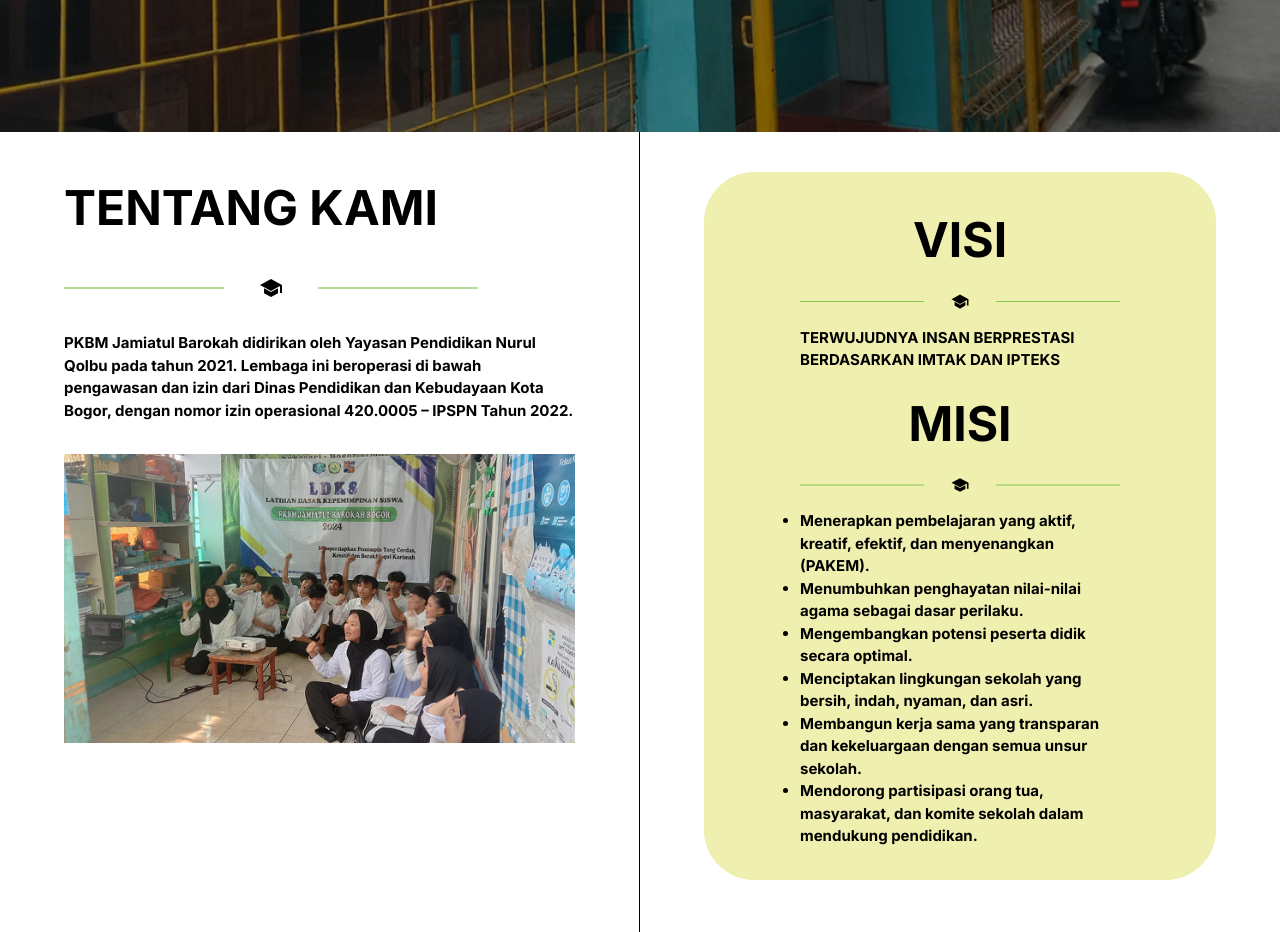
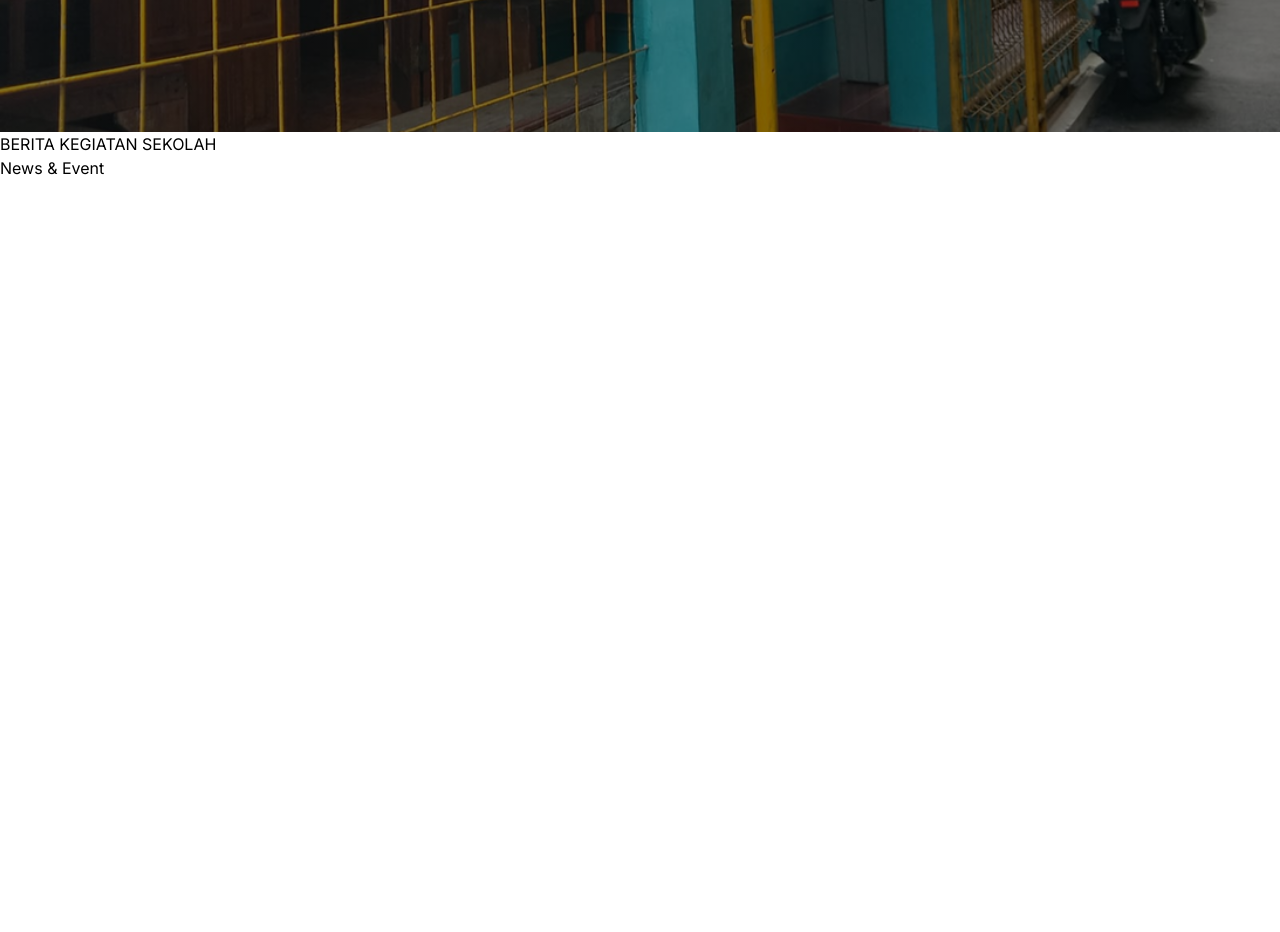
Before and after one commit to kodeintekno-dev/jamiatul-barokah, a Next.js app: page / in a window 1280 px wide. Shown: the part 740-1672 px from the top of the page. After the commit the page ends 920 px from the top, so only its background shows below. Built offline with nearby package versions, Linux system fonts and the light colour scheme.

Commit message:
update news

```diff
--- a/src/app/component/About.tsx
+++ /dev/null
@@ -1,55 +0,0 @@
-const headline = "font-[700] md:text-[48px] text-[32px]";
-const paragraph = "font-[700] text-[15px]";
-
-export default function About() {
-  return (
-    <section className="w-full min-h-screen flex flex-col lg:flex-row">
-      <div className="flex flex-col flex-1/2 gap-8 py-10 lg:px-16 px-4 border-solid border-r-1 lg:border-black">
-        <h1 className={headline}>TENTANG KAMI</h1>
-        <img src="/img/line.svg" alt="" className="max-w-[414px] w-full" />
-        <p className={paragraph}>
-          PKBM Jamiatul Barokah didirikan oleh Yayasan Pendidikan Nurul Qolbu
-          pada tahun 2021. Lembaga ini beroperasi di bawah pengawasan dan izin
-          dari Dinas Pendidikan dan Kebudayaan Kota Bogor, dengan nomor izin
-          operasional 420.0005 – IPSPN Tahun 2022.
-        </p>
-        <img src="/img/aboutImage.jpg" alt="" />
-      </div>
-      <div className="flex-1/2 py-10 lg:px-16 px-4">
-        <div className="flex flex-col bg-[#ECEB9CCC] items-center gap-4 py-8 lg:px-24 px-8 rounded-[50px]">
-          <h1 className={headline}>VISI</h1>
-          <img src="/img/line.svg" alt="" className="max-w-[414px] w-full" />
-          <p className={paragraph}>
-            TERWUJUDNYA INSAN BERPRESTASI BERDASARKAN IMTAK DAN IPTEKS
-          </p>
-          <h1 className={headline}>MISI</h1>
-          <img src="/img/line.svg" alt="" className="max-w-[414px] w-full" />
-          <ul className="list-disc">
-            <li className={paragraph}>
-              Menerapkan pembelajaran yang aktif, kreatif, efektif, dan
-              menyenangkan (PAKEM).
-            </li>
-            <li className={paragraph}>
-              Menumbuhkan penghayatan nilai-nilai agama sebagai dasar perilaku.
-            </li>
-            <li className={paragraph}>
-              Mengembangkan potensi peserta didik secara optimal.
-            </li>
-            <li className={paragraph}>
-              Menciptakan lingkungan sekolah yang bersih, indah, nyaman, dan
-              asri.
-            </li>
-            <li className={paragraph}>
-              Membangun kerja sama yang transparan dan kekeluargaan dengan semua
-              unsur sekolah.
-            </li>
-            <li className={paragraph}>
-              Mendorong partisipasi orang tua, masyarakat, dan komite sekolah
-              dalam mendukung pendidikan.
-            </li>
-          </ul>
-        </div>
-      </div>
-    </section>
-  );
-}
--- /dev/null
+++ b/src/app/component/news.tsx
@@ -0,0 +1,12 @@
+import React from "react";
+
+export default function News() {
+  return (
+    <div className="w-full flex justify-center">
+      <section className="max-w-[1300px] w-full">
+        <h2>BERITA KEGIATAN SEKOLAH</h2>
+        <h1>News & Event</h1>
+      </section>
+    </div>
+  );
+}
--- a/src/app/page.tsx
+++ b/src/app/page.tsx
@@ -1,13 +1,13 @@
 import Navbar from "@/components/Navbar";
 import Hero from "./component/Hero";
-import About from "./component/About";
+import News from "./component/news";
 
 export default function Home() {
   return (
     <>
       <Navbar />
       <Hero />
-      <About />
+      <News />
     </>
   );
 }
```
